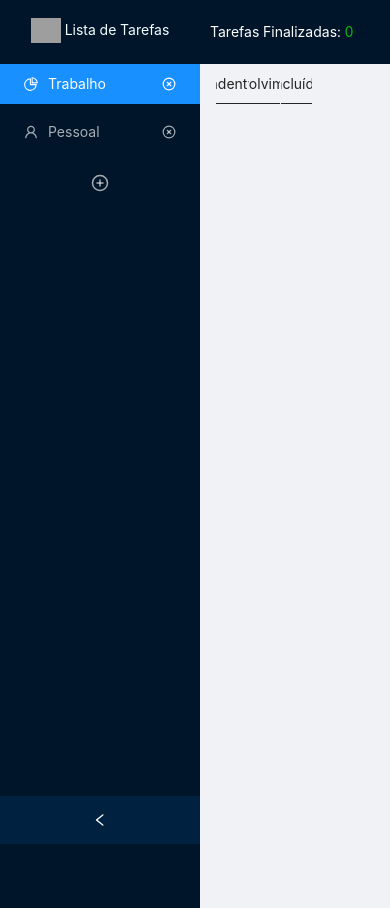
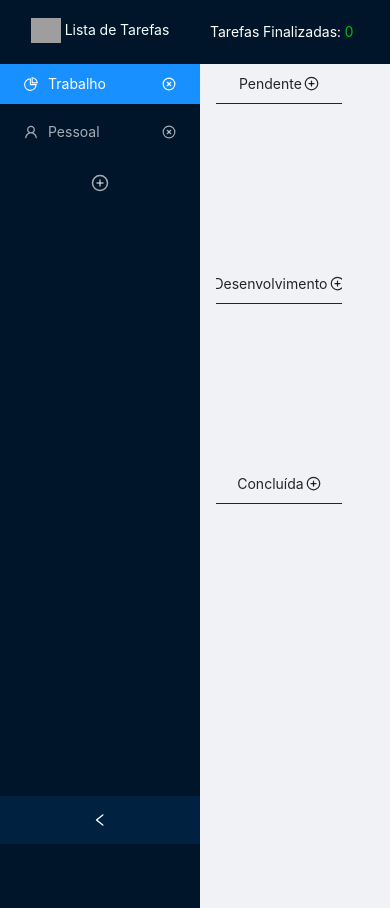
Before and after one commit to sguirodriguez/to-do-list-react, a React (Create React App) app: page / in a window 390 px wide. Built offline with nearby package versions, Linux system fonts and the light colour scheme; grey boxes are pictures that could not be loaded.

Commit message:
adjust for mobile

```diff
--- a/package.json
+++ b/package.json
@@ -3,7 +3,7 @@
   "version": "0.1.0",
   "private": true,
   "dependencies": {
-    "@babel/core": "^7.17.5",
+    "@babel/core": "^7.0.0",
     "@babel/plugin-syntax-flow": "7.14.5",
     "@babel/plugin-transform-react-jsx": "7.14.9",
     "antd": "^4.18.9",
--- a/src/components/tabDraggable/TabDragglable.css
+++ b/src/components/tabDraggable/TabDragglable.css
@@ -148,3 +148,17 @@
   border: 0.1px solid black;
   border-radius: 10px;
 }
+
+@media screen and (max-width: 900px) {
+  .column {
+    width: 80%;
+    height: 200px;
+  }
+
+  .mainGrid{
+    display: flex;
+    flex-direction: column;
+    flex-wrap: wrap;
+  }
+
+}
```
Also changed, not shown: 1 other file (tests, documents, lock files or other folders).
